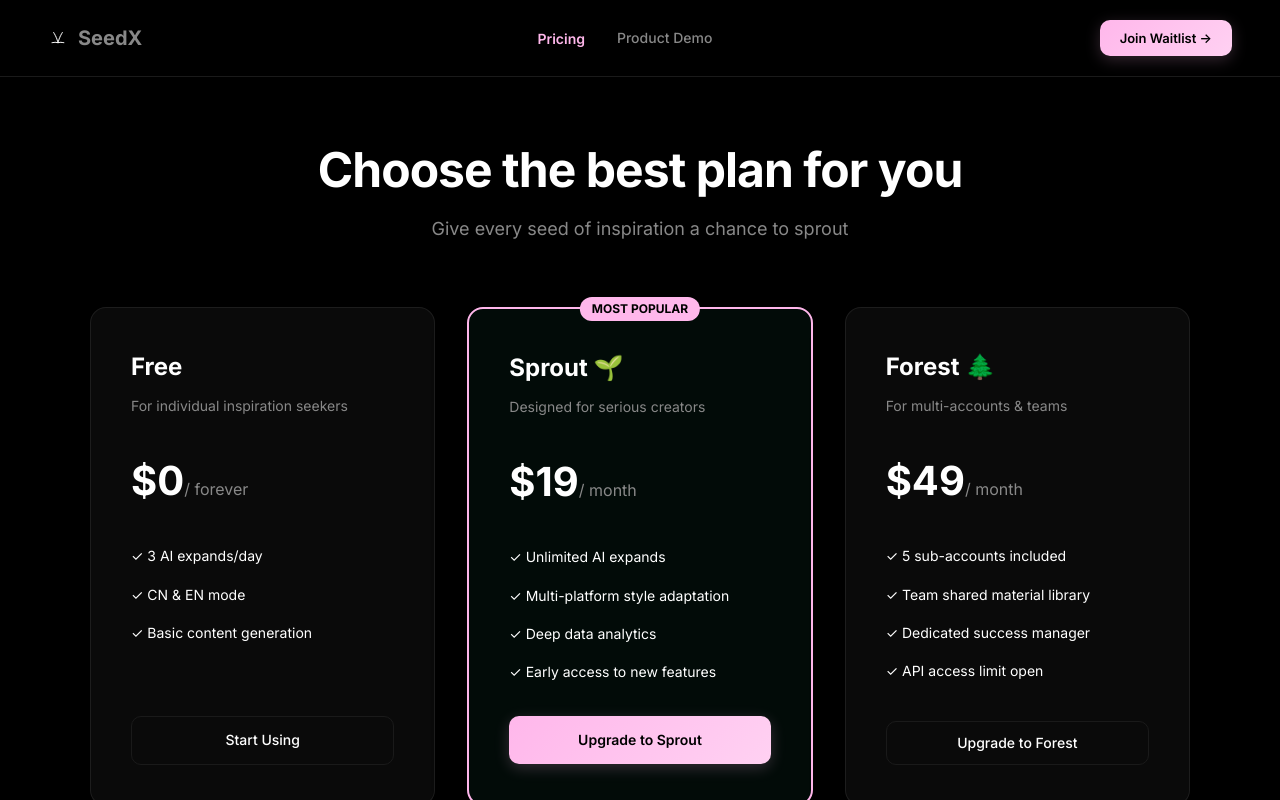
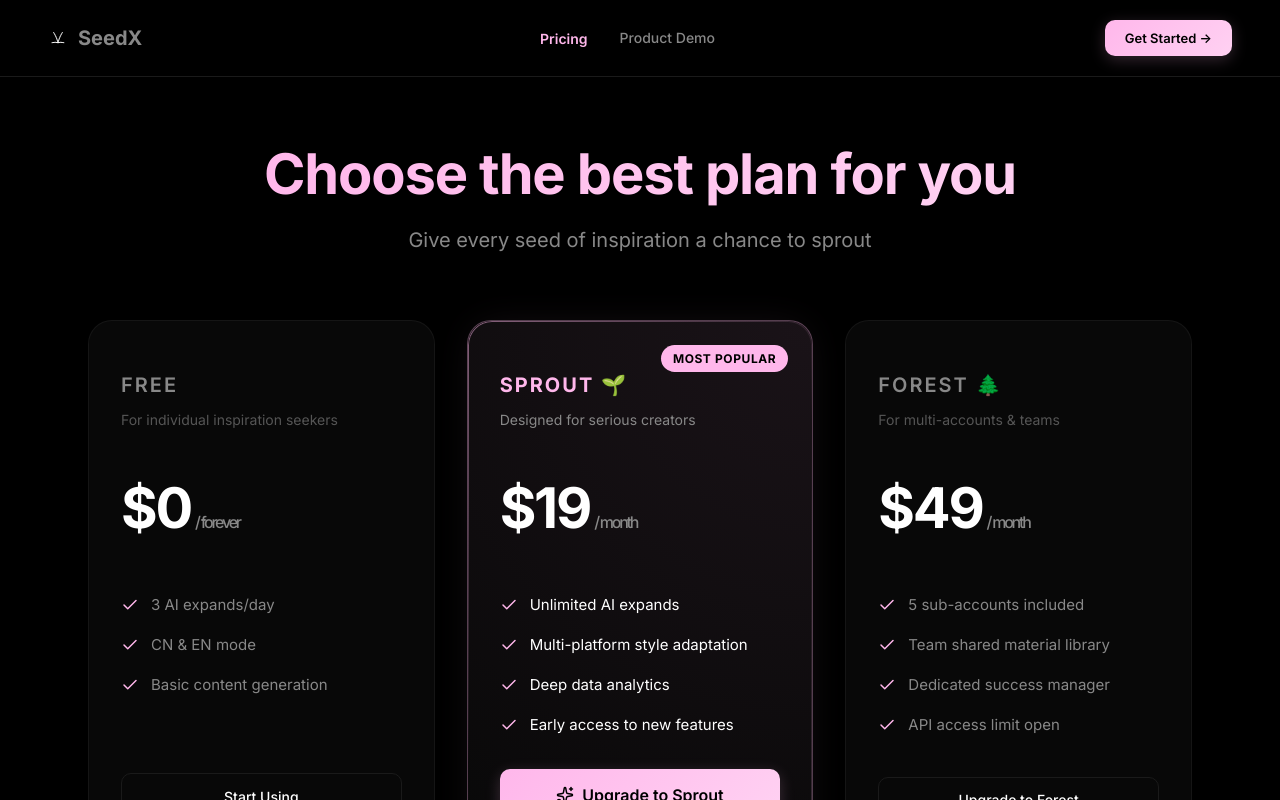
Before and after one commit to Jadeliu824/my-seedx-saas, a React (Vite) app: page / in a window 1280 px wide. Both pictures are taken after a click on the button "Pricing". Shown: the top 800 px of the page. Built offline with nearby package versions, Linux system fonts and the light colour scheme; no server answers.

Commit message:
feat: integrate paddle payments and premium pricing UI

```diff
--- a/src/components/LandingPage.tsx
+++ b/src/components/LandingPage.tsx
@@ -1,9 +1,10 @@
-import { useState } from 'react';
+import { useState, useEffect } from 'react';
 import { Link } from 'react-router-dom';
 import { supabase } from '../lib/supabaseClient';
 import { translations, type Language } from '../i18n/translations';
 import { Footer } from './Footer';
 import { getPaddle } from '../lib/paddle';
+import { Check, Sparkles } from 'lucide-react';
 
 export function LandingPage() {
   // Landing page always defaults to English
@@ -15,6 +16,19 @@ export function LandingPage() {
   const [name, setName] = useState('');
   const [email, setEmail] = useState('');
   const [showPricing, setShowPricing] = useState(false);
+  const [checkoutSuccess, setCheckoutSuccess] = useState(false);
+
+  useEffect(() => {
+    const handleSuccess = () => {
+      setCheckoutSuccess(true);
+      setShowPricing(false);
+      // Auto-hide success message after 10 seconds
+      setTimeout(() => setCheckoutSuccess(false), 10000);
+    };
+
+    window.addEventListener('paddle_checkout_completed', handleSuccess);
+    return () => window.removeEventListener('paddle_checkout_completed', handleSuccess);
+  }, []);
 
   const handleJoinWaitlist = async (e: React.FormEvent) => {
     e.preventDefault();
@@ -40,6 +54,8 @@ export function LandingPage() {
       await paddle.Checkout.open({
         items: [{ priceId: import.meta.env.VITE_PADDLE_SPROUT_PRICE_ID, quantity: 1 }]
       });
+      // Listen for success in the global event listener in paddle.ts
+      // But we can also set a local flag if we want, though paddle.ts is better
     } catch (err) {
       console.error('[Checkout] Sprout error:', err);
       alert('Checkout failed. Please check the console for details and ensure your domain is allowlisted in Paddle settings.');
@@ -196,6 +212,26 @@ export function LandingPage() {
           margin: '0 auto',
           width: '100%'
         }}>
+          {checkoutSuccess && (
+            <div style={{
+              backgroundColor: 'rgba(52, 211, 153, 0.1)',
+              border: '1px solid var(--accent-primary)',
+              color: 'var(--accent-primary)',
+              padding: '1rem 2rem',
+              borderRadius: 'var(--radius-lg)',
+              marginBottom: '2rem',
+              animation: 'slideUp 0.5s ease',
+              display: 'flex',
+              alignItems: 'center',
+              gap: '0.75rem'
+            }}>
+              <Check size={20} />
+              <div style={{ textAlign: 'left' }}>
+                <div style={{ fontWeight: 700 }}>Upgrade Successful!</div>
+                <div style={{ fontSize: '0.875rem' }}>Welcome to the Sprout family. Your limits have been lifted.</div>
+              </div>
+            </div>
+          )}
           <h1 style={{ marginBottom: '1.5rem', maxWidth: '900px' }} className="gradient-text">
             {t.heroTitle}
           </h1>
@@ -207,7 +243,10 @@ export function LandingPage() {
             <button
               className="btn-primary"
               style={{ padding: '0.875rem 2.5rem', fontSize: '1rem' }}
-              onClick={() => setIsModalOpen(true)}
+              onClick={() => {
+                setShowPricing(true);
+                window.scrollTo({ top: 0, behavior: 'smooth' });
+              }}
             >
               {t.cta}
             </button>
@@ -221,102 +260,101 @@ export function LandingPage() {
           </div>
         </main>
       ) : (
-        <main style={{ flex: 1, display: 'flex', flexDirection: 'column', alignItems: 'center', padding: '4rem var(--page-padding)' }}>
-          <div style={{ marginBottom: '4rem', textAlign: 'center' }}>
-            <h2 style={{ marginBottom: '1rem' }}>{t.pricingTitle}</h2>
-            <p style={{ color: 'var(--text-secondary)', fontSize: '1.125rem' }}>{t.pricingSubtitle}</p>
+        <main style={{ flex: 1, display: 'flex', flexDirection: 'column', alignItems: 'center', padding: '4rem var(--page-padding)', maxWidth: '1200px', margin: '0 auto', width: '100%' }}>
+          <div style={{ marginBottom: '4rem', textAlign: 'center', animation: 'fadeIn 0.6s ease' }}>
+            <h2 style={{ marginBottom: '1rem', fontSize: 'clamp(2rem, 5vw, 3.5rem)' }} className="gradient-text">{t.pricingTitle}</h2>
+            <p style={{ color: 'var(--text-secondary)', fontSize: '1.25rem', maxWidth: '600px', margin: '0 auto' }}>{t.pricingSubtitle}</p>
           </div>
 
           <div style={{
             display: 'grid',
-            gridTemplateColumns: 'repeat(auto-fit, minmax(clamp(280px, 80vw, 340px), 1fr))',
-            gap: 'var(--content-gap)',
-            maxWidth: '1100px',
-            width: '100%'
+            gridTemplateColumns: 'repeat(auto-fit, minmax(320px, 1fr))',
+            gap: '2rem',
+            width: '100%',
+            perspective: '1000px'
           }}>
             {/* Seed Plan */}
-            <div className="glass-panel" style={{ padding: '2.5rem', display: 'flex', flexDirection: 'column', transition: 'var(--transition)' }}>
+            <div className="pricing-card">
               <div style={{ marginBottom: '2rem' }}>
-                <h3 style={{ fontSize: '1.5rem', fontWeight: 700, marginBottom: '0.5rem' }}>{t.plans.seed.name}</h3>
-                <p style={{ color: 'var(--text-secondary)', fontSize: '0.875rem' }}>{t.plans.seed.desc}</p>
+                <h3 style={{ fontSize: '1.25rem', fontWeight: 600, color: 'var(--text-secondary)', marginBottom: '0.5rem', textTransform: 'uppercase', letterSpacing: '0.1em' }}>{t.plans.seed.name}</h3>
+                <p style={{ color: 'var(--text-muted)', fontSize: '0.875rem' }}>{t.plans.seed.desc}</p>
               </div>
-              <div style={{ marginBottom: '2rem' }}>
-                <span style={{ fontSize: '2.5rem', fontWeight: 800 }}>{t.plans.seed.price}</span>
-                <span style={{ color: 'var(--text-secondary)' }}>/ forever</span>
+              <div className="price-tag">
+                {t.plans.seed.price}
+                <span className="price-period">/ forever</span>
               </div>
-              <ul style={{ listStyle: 'none', padding: 0, margin: '0 0 2rem 0', display: 'flex', flexDirection: 'column', gap: '1rem', flex: 1 }}>
+              <ul className="feature-list">
                 {t.plans.seed.features.map((feature, i) => (
-                  <li key={i} style={{ display: 'flex', alignItems: 'center', gap: '0.5rem', fontSize: '0.875rem' }}>✓ {feature}</li>
+                  <li key={i} className="feature-item">
+                    <Check size={18} />
+                    {feature}
+                  </li>
                 ))}
               </ul>
-              <Link to="/app" className="btn-outline" style={{ textDecoration: 'none', display: 'flex', width: '100%', justifyContent: 'center' }}>
+              <Link to="/app" className="btn-outline" style={{ textDecoration: 'none', width: '100%', justifyContent: 'center', marginTop: 'auto' }}>
                 {t.plans.seed.btn}
               </Link>
             </div>
 
             {/* Sprout Plan */}
-            <div className="glass-panel" style={{
-              padding: '2.5rem',
-              display: 'flex',
-              flexDirection: 'column',
-              border: '2px solid var(--accent-primary)',
-              position: 'relative',
-              backgroundColor: 'rgba(52, 211, 153, 0.05)',
-              transition: 'var(--transition)'
-            }}>
-              <div style={{
-                position: 'absolute',
-                top: '-12px',
-                left: '50%',
-                transform: 'translateX(-50%)',
-                backgroundColor: 'var(--accent-primary)',
-                color: '#000',
-                padding: '2px 12px',
-                borderRadius: '12px',
-                fontSize: '0.75rem',
-                fontWeight: 700
-              }}>
-                MOST POPULAR
-              </div>
+            <div className="pricing-card pricing-card-featured">
+              <div className="badge-featured">MOST POPULAR</div>
               <div style={{ marginBottom: '2rem' }}>
-                <h3 style={{ fontSize: '1.5rem', fontWeight: 700, marginBottom: '0.5rem' }}>{t.plans.sprout.name}</h3>
+                <h3 style={{ fontSize: '1.25rem', fontWeight: 700, color: 'var(--accent-primary)', marginBottom: '0.5rem', textTransform: 'uppercase', letterSpacing: '0.1em' }}>{t.plans.sprout.name}</h3>
                 <p style={{ color: 'var(--text-secondary)', fontSize: '0.875rem' }}>{t.plans.sprout.desc}</p>
               </div>
-              <div style={{ marginBottom: '2rem' }}>
-                <span style={{ fontSize: '2.5rem', fontWeight: 800 }}>{t.plans.sprout.price}</span>
-                <span style={{ color: 'var(--text-secondary)' }}>/ month</span>
+              <div className="price-tag">
+                {t.plans.sprout.price}
+                <span className="price-period">/ month</span>
               </div>
-              <ul style={{ listStyle: 'none', padding: 0, margin: '0 0 2rem 0', display: 'flex', flexDirection: 'column', gap: '1rem', flex: 1 }}>
+              <ul className="feature-list">
                 {t.plans.sprout.features.map((feature, i) => (
-                  <li key={i} style={{ display: 'flex', alignItems: 'center', gap: '0.5rem', fontSize: '0.875rem' }}>✓ {feature}</li>
+                  <li key={i} className="feature-item" style={{ color: 'var(--text-primary)' }}>
+                    <Check size={18} />
+                    {feature}
+                  </li>
                 ))}
               </ul>
               <button
                 onClick={handleSprout}
                 className="btn-primary"
-                style={{ width: '100%', justifyContent: 'center' }}
+                style={{ width: '100%', justifyContent: 'center', marginTop: 'auto', fontSize: '1rem', padding: '1rem' }}
               >
+                <Sparkles size={18} />
                 {t.plans.sprout.btn}
               </button>
             </div>
 
             {/* Forest Plan */}
-            <div className="glass-panel" style={{ padding: '2.5rem', display: 'flex', flexDirection: 'column', transition: 'var(--transition)' }}>
+            <div className="pricing-card">
               <div style={{ marginBottom: '2rem' }}>
-                <h3 style={{ fontSize: '1.5rem', fontWeight: 700, marginBottom: '0.5rem' }}>{t.plans.forest.name}</h3>
-                <p style={{ color: 'var(--text-secondary)', fontSize: '0.875rem' }}>{t.plans.forest.desc}</p>
+                <h3 style={{ fontSize: '1.25rem', fontWeight: 600, color: 'var(--text-secondary)', marginBottom: '0.5rem', textTransform: 'uppercase', letterSpacing: '0.1em' }}>{t.plans.forest.name}</h3>
+                <p style={{ color: 'var(--text-muted)', fontSize: '0.875rem' }}>{t.plans.forest.desc}</p>
               </div>
-              <div style={{ marginBottom: '2rem' }}>
-                <span style={{ fontSize: '2.5rem', fontWeight: 800 }}>{t.plans.forest.price}</span>
-                <span style={{ color: 'var(--text-secondary)' }}>/ month</span>
+              <div className="price-tag">
+                {t.plans.forest.price}
+                <span className="price-period">/ month</span>
               </div>
-              <ul style={{ listStyle: 'none', padding: 0, margin: '0 0 2rem 0', display: 'flex', flexDirection: 'column', gap: '1rem', flex: 1 }}>
+              <ul className="feature-list">
                 {t.plans.forest.features.map((feature, i) => (
-                  <li key={i} style={{ display: 'flex', alignItems: 'center', gap: '0.5rem', fontSize: '0.875rem' }}>✓ {feature}</li>
+                  <li key={i} className="feature-item">
+                    <Check size={18} />
+                    {feature}
+                  </li>
                 ))}
               </ul>
-              <button onClick={handleForest} className="btn-outline" style={{ width: '100%', justifyContent: 'center' }}>{t.plans.forest.btn}</button>
+              <button
+                onClick={handleForest}
+                className="btn-outline"
+                style={{ width: '100%', justifyContent: 'center', marginTop: 'auto' }}
+              >
+                {t.plans.forest.btn}
+              </button>
             </div>
+          </div>
+
+          <div style={{ marginTop: '4rem', color: 'var(--text-muted)', fontSize: '0.875rem', textAlign: 'center' }}>
+            Secure payment powered by Paddle. 100% money-back guarantee.
           </div>
         </main>
       )}
--- a/src/i18n/translations.ts
+++ b/src/i18n/translations.ts
@@ -132,7 +132,7 @@ export const translations = {
       heroSubtitle: '不只是内容生成器——SeedX 学习你的声音，输出听起来像你写的内容',
       pricingTitle: '选择最适合你的方案',
       pricingSubtitle: '让你的每一颗灵感种子都有发芽的机会',
-      cta: '加入Waitlist →',
+      cta: '开始使用 →',
       seeHow: '看看怎么用',
       plans: {
         seed: {
@@ -302,7 +302,7 @@ export const translations = {
       heroSubtitle: 'More than just a generator — SeedX learns your voice to produce content that sounds exactly like you.',
       pricingTitle: 'Choose the best plan for you',
       pricingSubtitle: 'Give every seed of inspiration a chance to sprout',
-      cta: 'Join Waitlist →',
+      cta: 'Get Started →',
       seeHow: 'See How it Works',
       plans: {
         seed: {
--- a/src/index.css
+++ b/src/index.css
@@ -418,3 +418,96 @@ h4 {
   -ms-overflow-style: none;
   scrollbar-width: none;
 }
+
+/* ─── Premium Pricing Section ─── */
+.pricing-card {
+  position: relative;
+  padding: 3rem 2rem;
+  display: flex;
+  flex-direction: column;
+  background: rgba(20, 20, 20, 0.4);
+  backdrop-filter: blur(20px);
+  -webkit-backdrop-filter: blur(20px);
+  border: 1px solid rgba(255, 255, 255, 0.05);
+  border-radius: var(--radius-xl);
+  transition: all 0.4s cubic-bezier(0.16, 1, 0.3, 1);
+}
+
+.pricing-card:hover {
+  transform: translateY(-8px);
+  border-color: rgba(255, 255, 255, 0.1);
+  box-shadow: 0 20px 40px -10px rgba(0, 0, 0, 0.5);
+}
+
+.pricing-card-featured {
+  background: radial-gradient(circle at top right, rgba(255, 183, 235, 0.1), rgba(20, 20, 20, 0.4));
+  border: 1px solid rgba(255, 183, 235, 0.3);
+  box-shadow: 0 0 40px -10px rgba(255, 183, 235, 0.1);
+}
+
+.pricing-card-featured::before {
+  content: '';
+  position: absolute;
+  inset: 0;
+  border-radius: inherit;
+  padding: 1px;
+  background: linear-gradient(135deg, rgba(255, 183, 235, 0.5), transparent, rgba(255, 183, 235, 0.2));
+  -webkit-mask: linear-gradient(#fff 0 0) content-box, linear-gradient(#fff 0 0);
+  mask: linear-gradient(#fff 0 0) content-box, linear-gradient(#fff 0 0);
+  -webkit-mask-composite: xor;
+  mask-composite: exclude;
+  pointer-events: none;
+}
+
+.price-tag {
+  font-size: 3.5rem;
+  font-weight: 800;
+  letter-spacing: -0.04em;
+  margin-bottom: 0.5rem;
+  display: flex;
+  align-items: baseline;
+  gap: 0.25rem;
+}
+
+.price-period {
+  font-size: 1rem;
+  font-weight: 500;
+  color: var(--text-secondary);
+}
+
+.feature-list {
+  list-style: none;
+  padding: 0;
+  margin: 2rem 0;
+  display: flex;
+  flex-direction: column;
+  gap: 1rem;
+  flex: 1;
+}
+
+.feature-item {
+  display: flex;
+  align-items: center;
+  gap: 0.75rem;
+  font-size: 0.9375rem;
+  color: var(--text-secondary);
+}
+
+.feature-item svg {
+  color: var(--accent-primary);
+  flex-shrink: 0;
+}
+
+.badge-featured {
+  position: absolute;
+  top: 1.5rem;
+  right: 1.5rem;
+  background: var(--accent-primary);
+  color: #000;
+  padding: 0.25rem 0.75rem;
+  border-radius: 100px;
+  font-size: 0.75rem;
+  font-weight: 700;
+  text-transform: uppercase;
+  letter-spacing: 0.05em;
+}
--- a/src/lib/paddle.ts
+++ b/src/lib/paddle.ts
@@ -30,9 +30,11 @@ export const getPaddle = async () => {
       console.log('[Paddle Event]', event.name, event);
       if (event.name === 'checkout.completed') {
         console.log('[Paddle] ✅ Checkout completed:', event.data);
+        window.dispatchEvent(new CustomEvent('paddle_checkout_completed', { detail: event.data }));
       }
       if (event.name === 'checkout.error') {
         console.error('[Paddle] ❌ Checkout error details:', JSON.stringify(event, null, 2));
+        window.dispatchEvent(new CustomEvent('paddle_checkout_error', { detail: event }));
       }
     },
   });
```
Also changed, not shown: src/views/DraftGenerator.tsx (+15 -0 lines).
